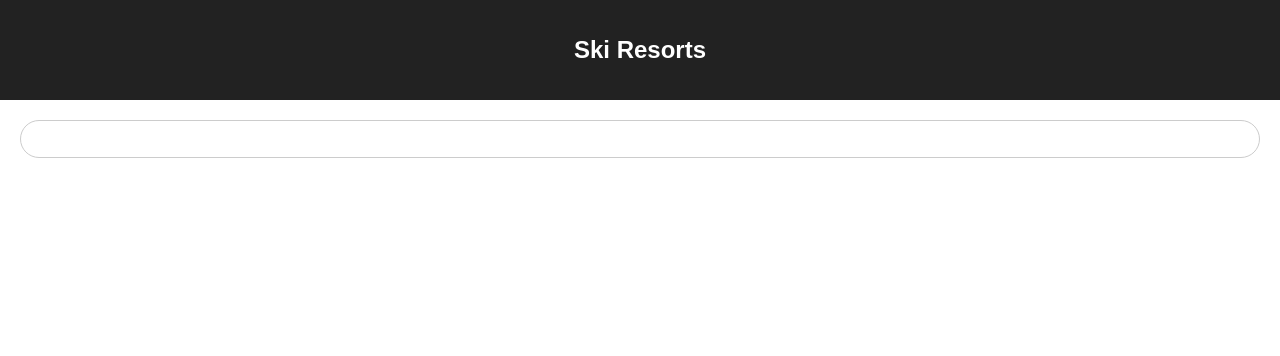
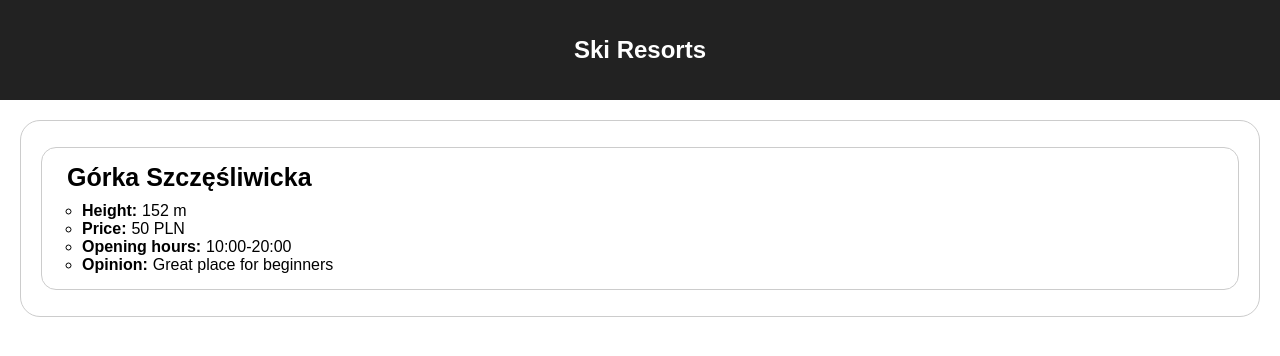
Before and after one commit to ewus27/warsawJS17, a React (Create React App) app: page / in a window 1280 px wide. Shown: the top 356 px of the page. Built offline with nearby package versions, Linux system fonts and the light colour scheme.

Commit message:
add exaplme skiResort

```diff
--- a/src/components/SkiResorts.css
+++ b/src/components/SkiResorts.css
@@ -1,4 +1,3 @@
-
 .SkiResortsWrapper {
   padding: 10px;
   margin: 20px;
@@ -8,4 +7,24 @@
 
 .SkiResortsList {
   list-style-type: none;
+  text-align: initial;
+  padding: initial;
 }
+
+.SkiResortsList li.topLevel {
+  margin: 10px;
+  padding: 15px 0;
+  border: 1px solid #ccc;
+  border-radius: 15px;
+}
+
+.SkiResortsList header {
+  margin: 0 0 10px 25px;
+  font-size: 25px;
+  font-weight: bold;
+}
+
+.SkiResortsList li span.label {
+  font-weight: bold;
+  padding-right: 5px;
+}
--- a/src/components/SkiResorts.jsx
+++ b/src/components/SkiResorts.jsx
@@ -1,15 +1,44 @@
 import React, { Component } from 'react';
 import './SkiResorts.css';
+
 class App extends Component {
   constructor(props) {
     super(props)
     this.state = {
-      skiResorts: [],
+      skiResorts: [
+        {
+          name: 'Górka Szczęśliwicka',
+          height: '152 m',
+          price: '50 PLN',
+          opening_hours: '10:00-20:00',
+          opinion: 'Great place for beginners',
+        }
+      ],
     }
   }
+
   renderSkiResort(resort) {
-    return null
+    return (
+      <li className='topLevel' key={resort.name}>
+        <header>{resort.name}</header>
+        <ul>
+          <li>
+            <span className='label'>Height:</span>{resort.height}
+          </li>
+          <li>
+            <span className='label'>Price:</span>{resort.price}
+          </li>
+          <li>
+            <span className='label'>Opening hours:</span>{resort.opening_hours}
+          </li>
+          <li>
+            <span className='label'>Opinion:</span>{resort.opinion}
+          </li>
+        </ul>
+      </li>
+    )
   }
+
   render() {
     return (
       <div className="SkiResortsWrapper">
@@ -20,4 +49,5 @@
     );
   }
 }
+
 export default App;
```
